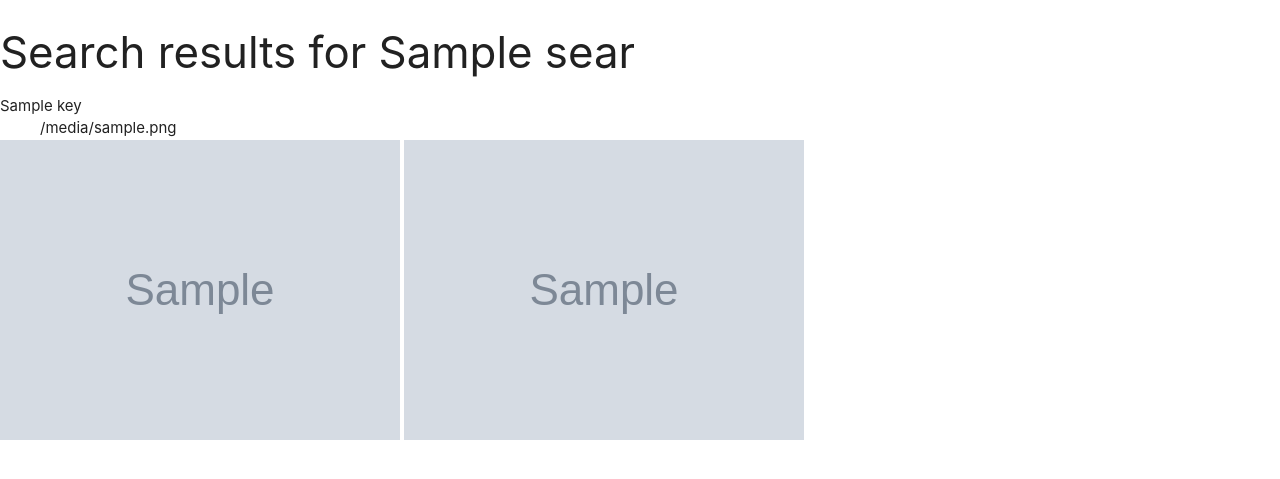
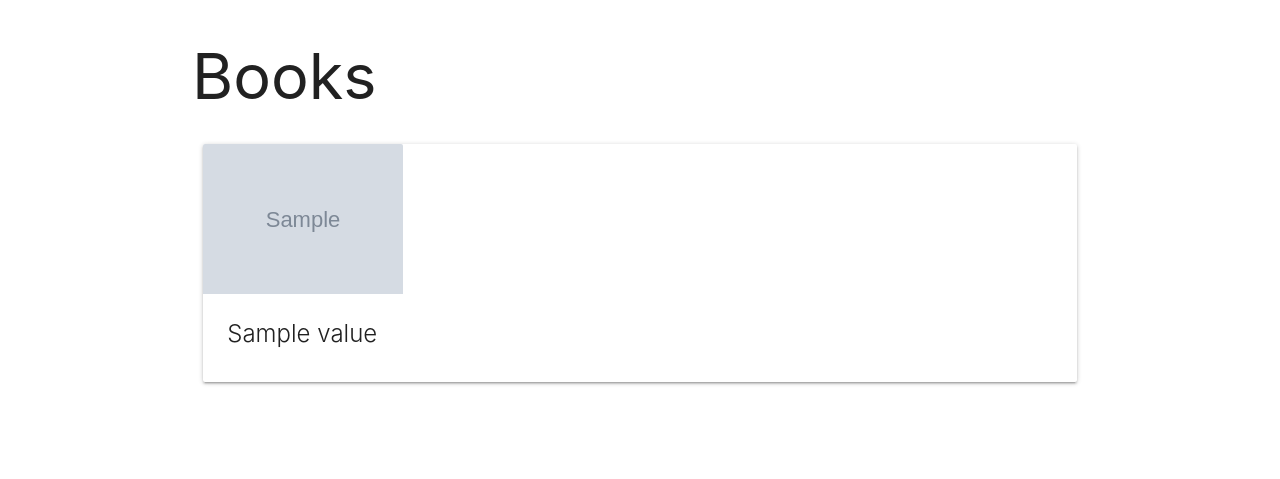
Before and after one commit to ankur-b/book, a Flask app: template templates/searchResults.html in a window 1280 px wide. Shown: the top 479 px of the page. Run offline with Flask 2, Linux system fonts and the light colour scheme; the template is opened without the code that fills it: most values are stand-ins (such as "Sample title", 1, 10 or a date in 2020); grey boxes marked "Sample" are stand-in pictures.

Commit message:
book style update

```diff
--- a/templates/searchResults.html
+++ b/templates/searchResults.html
@@ -7,14 +7,26 @@
 		<script type="text/javascript" src="{{ url_for('static', filename='js/materialize.js') }}"></script>
     </head>
     <body>
-        <h3>Search results for {{sear}}</h3>
-        <dl>
-          {% for key, value in listRes.items() %}
-            <dt>{{ key }}</dt>
-            <dd>{{ value['imgurl'] }}</dd>
-            <img src="{{ value['imgurl'] }}">
-            <img src="{{ value['simgurl'] }}">
-          {% endfor %}
-        </dl>
+      <div class="row container">
+        <h1>Books</h1>
+     <div class="col s12">
+       {% for key, value in listRes.items() %}
+       <div class="card">
+         <div class="card-image waves-effect waves-block waves-light">
+           <img class="activator" style="width:200px" src="{{value['imgurl']}}">
+         </div>
+         <div class="card-content">
+           <span class="card-title activator grey-text text-darken-4">{{value['title']}}</span>
+         </div>
+         <div class="card-reveal">
+           <span class="card-title grey-text text-darken-4">Card Title<i class="material-icons right">close</i></span>
+           <p>Here is some more information about this product that is only revealed once clicked on.</p>
+         </div>
+       </div>
+{% endfor %}
+
+     </div>
+   </div>
+
     </body>
 </html>
```
